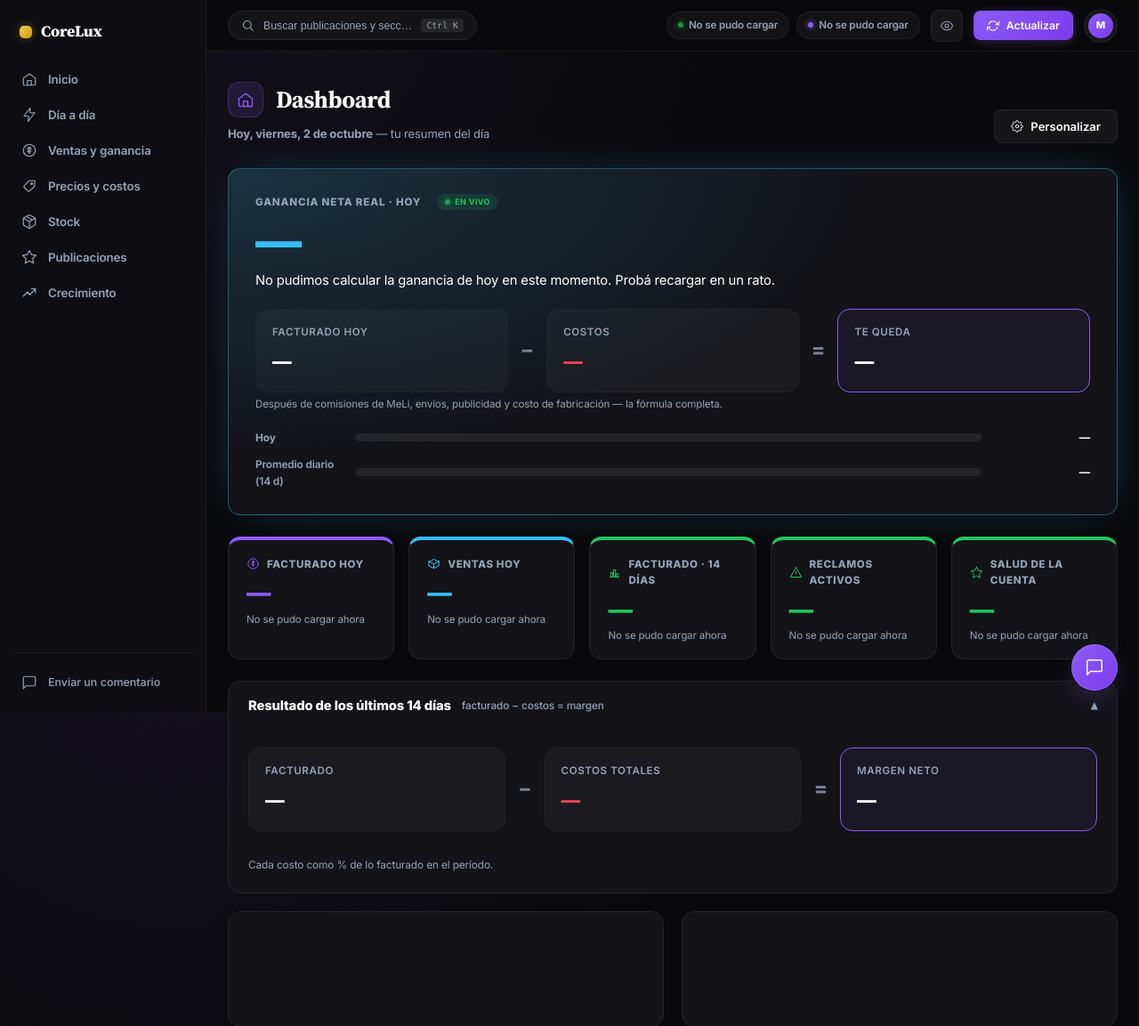
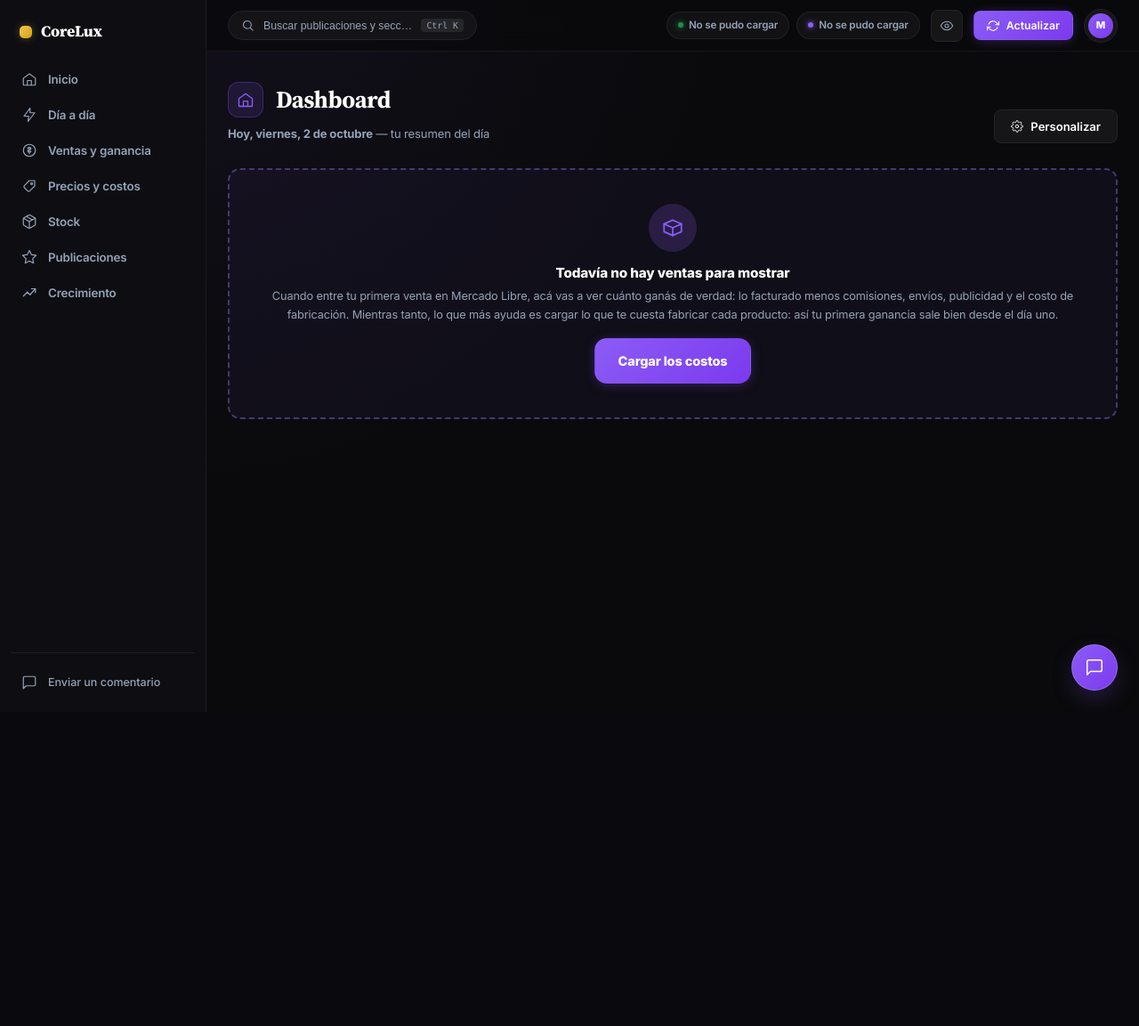
Before and after one commit to GestionCore/CoreCore, a Flask app: template templates/dashboard_personalizable.html in a window 1280 px wide. Shown: the top 1153 px of the page at 89% size. After the commit the page ends 800 px from the top, so only its background shows below. Run offline with Flask 3, Linux system fonts and the light colour scheme; the template is opened without the code that fills it, so the values that code supplies are empty; parts of the project's set-up code (start-up, migrations or seed data) failed here and were passed over; some libraries are stand-ins or nearby versions.

Commit message:
feat(cuentas nuevas): estados vacíos que explican en vez de mostrar ceros o felicitar
Simulando una cuenta sin ventas ni publicaciones (cuenta inexistente + MeLi sin datos, sin escribir nada) se vio que:
- Dashboard: pared de ceros, "Todo en orden" en verde y "Salud de la cuenta: 100 - Muy bien". Ahora, sin ninguna venta, se muestra
  "Todavía no hay ventas para mostrar" con el próximo paso (cargar costos) y lo demás queda escondido.
- Stock: "Stock sano. Nada agotado" en verde y cinco indicadores en cero con el catálogo vacío. Ahora explica que el catálogo se está trayendo.
- Pendientes: "lo estás haciendo bien" sin datos. Ahora dice que todavía no hay nada para revisar.
El resto de las pantallas (Precios, Calidad, Opiniones, Embudo, Cobros, Despacho…) ya tenían su estado vacío. Pruebas de plantilla.

Co-Authored-By: Claude Sonnet 5.5 <noreply@anthropic.com>

```diff
--- a/app.py
+++ b/app.py
@@ -1058,8 +1058,17 @@ def dashboard_personalizable():
         proyeccion = dashboard_mod.obtener_proyeccion_mes(g.usuario_id, g.cuenta_id)
     except Exception as e:
         print(f"[Dashboard] ⚠️ Error calculando la proyección del mes: {e}")
+    # Una cuenta sin ninguna venta (vendedor nuevo) no ve una pared de ceros ni un "todo en orden" engañoso: ve el próximo paso
+    hay_ventas = True
+    try:
+        with db.conexion_usuario(g.usuario_id, g.cuenta_id) as conexion:
+            cursor = conexion.cursor()
+            cursor.execute("SELECT EXISTS (SELECT 1 FROM ventas WHERE eliminado_en IS NULL)")
+            hay_ventas = bool(cursor.fetchone()[0])
+    except Exception as e:
+        print(f"[Dashboard] ⚠️ No se pudo saber si la cuenta tiene ventas: {e}")
     return render_template(
-        "dashboard_personalizable.html", active_nav="dashboard", mono=mono,
+        "dashboard_personalizable.html", active_nav="dashboard", mono=mono, hay_ventas=hay_ventas,
         ventas_por_provincia=ventas_por_provincia, cuando_compran=cuando_compran, proyeccion=proyeccion,
     )
 
@@ -1516,6 +1525,8 @@ def logros_vista():
         with db.conexion_usuario(g.usuario_id, g.cuenta_id) as conexion:
             cursor = conexion.cursor()
             resultado = logros_mod.obtener_logros(cursor, g.cuenta_id, headers)
+            cursor.execute("SELECT NOT EXISTS (SELECT 1 FROM ventas) AND NOT EXISTS (SELECT 1 FROM productos_padre)")
+            cuenta_sin_datos = bool(cursor.fetchone()[0])
     except Exception as e:
         print(f"[Logros] ❌ Error armando la página: {e}")
         return "No pudimos armar la página de Logros ahora mismo. Probá recargar en un rato — si sigue pasando, avisanos.", 502
@@ -1525,7 +1536,7 @@ def logros_vista():
         conteo_por_prioridad[m["prioridad"]] = conteo_por_prioridad.get(m["prioridad"], 0) + 1
 
     return render_template(
-        "logros.html", misiones=resultado["misiones"], mensaje_todo_bien=resultado["mensaje_todo_bien"],
+        "logros.html", misiones=resultado["misiones"], mensaje_todo_bien=resultado["mensaje_todo_bien"], cuenta_sin_datos=cuenta_sin_datos,
         mensaje_coach=resultado.get("mensaje_coach"), coach_pendiente=resultado.get("coach_pendiente", False),
         conteo_por_prioridad=conteo_por_prioridad,
         logros_resueltos=resultado.get("logros_resueltos", []), recien_resueltas=resultado.get("recien_resueltas", 0),
--- a/templates/dashboard_personalizable.html
+++ b/templates/dashboard_personalizable.html
@@ -1,5 +1,5 @@
 {% extends "base.html" %}
-{% from "_ux.html" import banner, kpi, delta %}
+{% from "_ux.html" import banner, kpi, delta, vacio %}
 {% block title %}Dashboard · CoreLux{% endblock %}
 {% block content %}
 <div class="page-header">
@@ -24,6 +24,12 @@
     </div>
 </div>
 
+{% if not hay_ventas %}
+{{ vacio("Todavía no hay ventas para mostrar", "Cuando entre tu primera venta en Mercado Libre, acá vas a ver cuánto ganás de verdad: lo facturado menos comisiones, envíos, publicidad y el costo de fabricación. Mientras tanto, lo que más ayuda es cargar lo que te cuesta fabricar cada producto: así tu primera ganancia sale bien desde el día uno.", "box", "accion", "Cargar los costos", "/costos") }}
+{% endif %}
+
+{# Con ventas todo lo de abajo se ve normal; sin ventas queda escondido (los números en cero y un "todo en orden" no le sirven a nadie) #}
+<div id="dashboard-con-datos"{% if not hay_ventas %} hidden{% endif %}>
 <!-- ── 1. CÓMO VOY: ganancia neta real de hoy, teñida según cómo viene el día ─ -->
 <div class="ux-hero ux-info" id="hero-ganancia-dia">
     <div class="ux-hero-etiqueta">Ganancia neta real · hoy <span class="badge-en-vivo">En vivo</span></div>
@@ -277,6 +283,7 @@
     </div>
 </details>
 {% endif %}
+</div>
 
 <script src="/static/js/vendor/chart.umd.min.js?v=4.4.4"></script>
 <script>
--- a/templates/logros.html
+++ b/templates/logros.html
@@ -16,7 +16,9 @@
 {{ banner("ok", "check", "<b>¡Resolviste " ~ recien_resueltas ~ (" pendiente" if recien_resueltas == 1 else " pendientes") ~ " desde la última vez!</b> Buen trabajo", "Los que cerrás quedan abajo, en «Resueltos».") }}
 {% endif %}
 
-{% if mensaje_todo_bien %}
+{% if mensaje_todo_bien and cuenta_sin_datos %}
+{{ vacio("Todavía no hay nada para revisar", "Cuando se sincronicen tus publicaciones y tus ventas, acá aparece lo que conviene hacer: reclamos, stock por agotarse, preguntas sin responder, costos sin cargar…", "check", "info") }}
+{% elif mensaje_todo_bien %}
 <div class="ux-hero ux-ok" style="text-align:center;">
     <div class="ux-hero-numero" style="font-size:2.2em;">Todo en orden</div>
     <div class="ux-hero-frase">No detectamos nada pendiente en tu cuenta ahora mismo — lo estás haciendo bien. Volvé a revisar en unos días.</div>
```
Also changed, not shown: templates/index.html (+7 -0 lines), tests/test_estados_vacios.py (added, +47 -0 lines).
